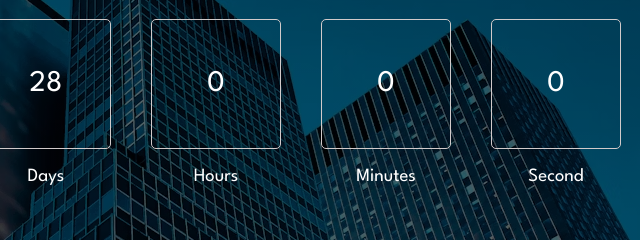
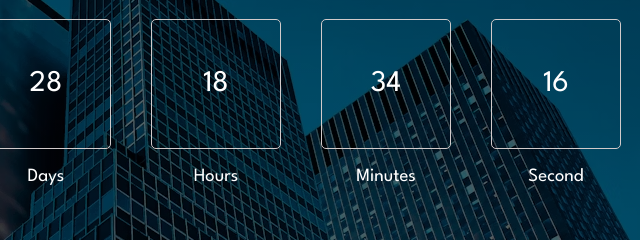
Before and after one commit to Md-sarfraz/countdown-timer, a plain HTML site: page index.html in a window 1280 px wide. Shown: the part 233-473 px from the top of the page, 339-979 px from the left. Drawn offline with Linux system fonts and the light colour scheme.

Commit message:
complete coundown timer

```diff
--- a/app.js
+++ b/app.js
@@ -1,9 +1,33 @@
 const endDate="21 MAR 2024 10:00 PM"
 document.getElementById("end-date").innerText=endDate
-const days=document.querySelector("#days")
-const end=new Date(endDate)
+const days=document.querySelector("#days");
+const hours=document.querySelector("#hours");
+const minutes=document.querySelector("#minutes");
+const second=document.querySelector("#second");
+
+function clock(){
+    const end=new Date(endDate)
 const now =new Date();
 const diff=(end-now)/1000;
 // diffrence give milisecond so change into second dived by 1000
 const dayBox=(Math.floor(diff/3600/24));
 days.innerText=dayBox;
+
+const hourBox=(Math.floor(diff/3600)%24);
+hours.innerText=hourBox;
+
+const minuteBox=(Math.floor(diff/60)%60);
+console.log(minuteBox)
+minutes.innerText=minuteBox;
+
+secondBox=(Math.floor(diff)%60)
+second.innerText=secondBox
+}
+clock();
+// initial call
+
+setInterval(
+    ()=>{
+        clock();
+    },1000
+)
--- a/index.html
+++ b/index.html
@@ -27,19 +27,19 @@
                 </div>
                 <div class=" box2">
                     <div class="hour-box box">
-                        <p>0</p>
+                        <p id="hours">0</p>
                     </div>
                     <h3>Hours</h3>
                 </div>
                 <div class="box3">
                     <div class="minute-box box">
-                        <p>0</p>
+                        <p id="minutes">0</p>
                     </div>
                     <h3>Minutes</h3>
                 </div>
                 <div class=" box4">
                     <div class="second-box box">
-                        <p>0</p>
+                        <p id="second">0</p>
                     </div>
                     <h3>Second</h3>
                 </div>
```
